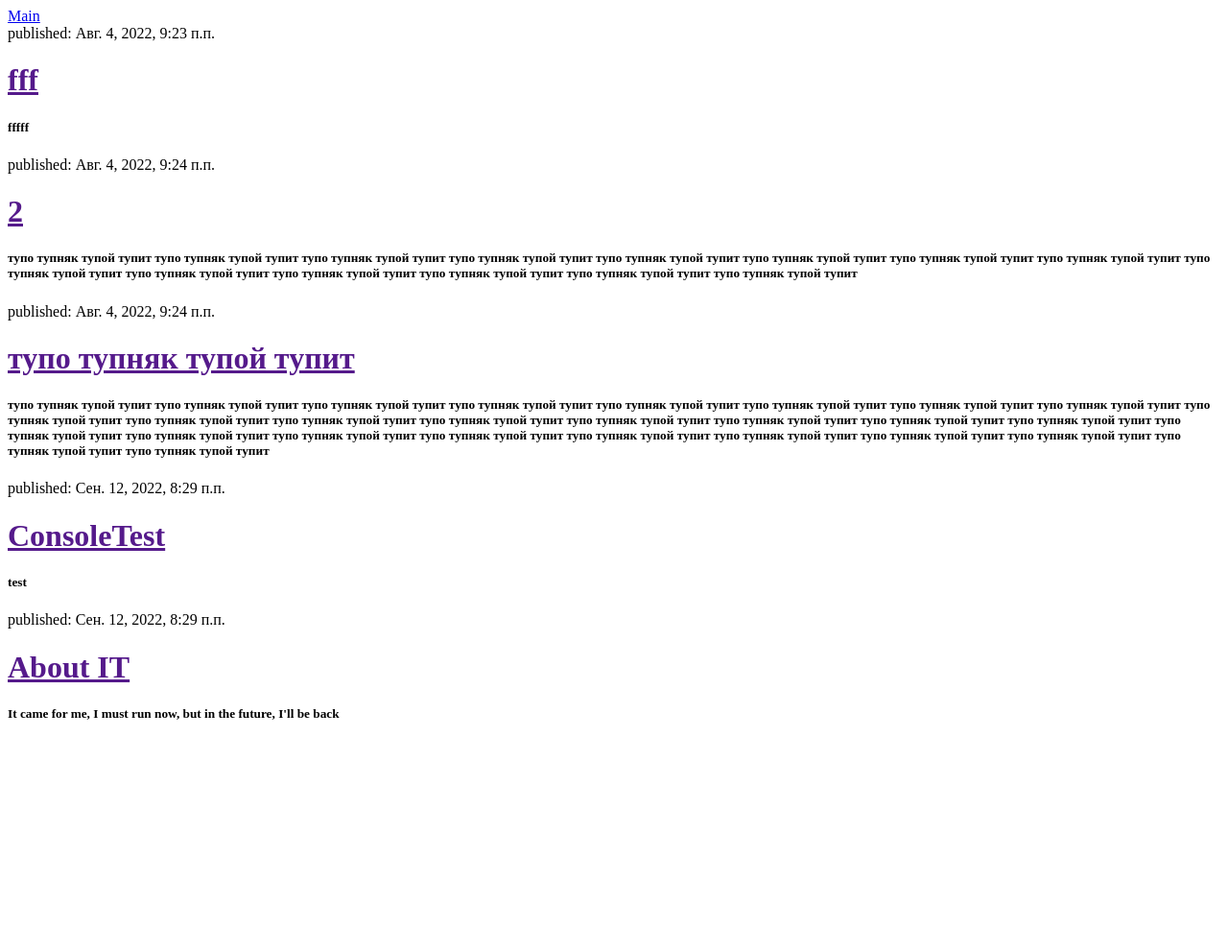
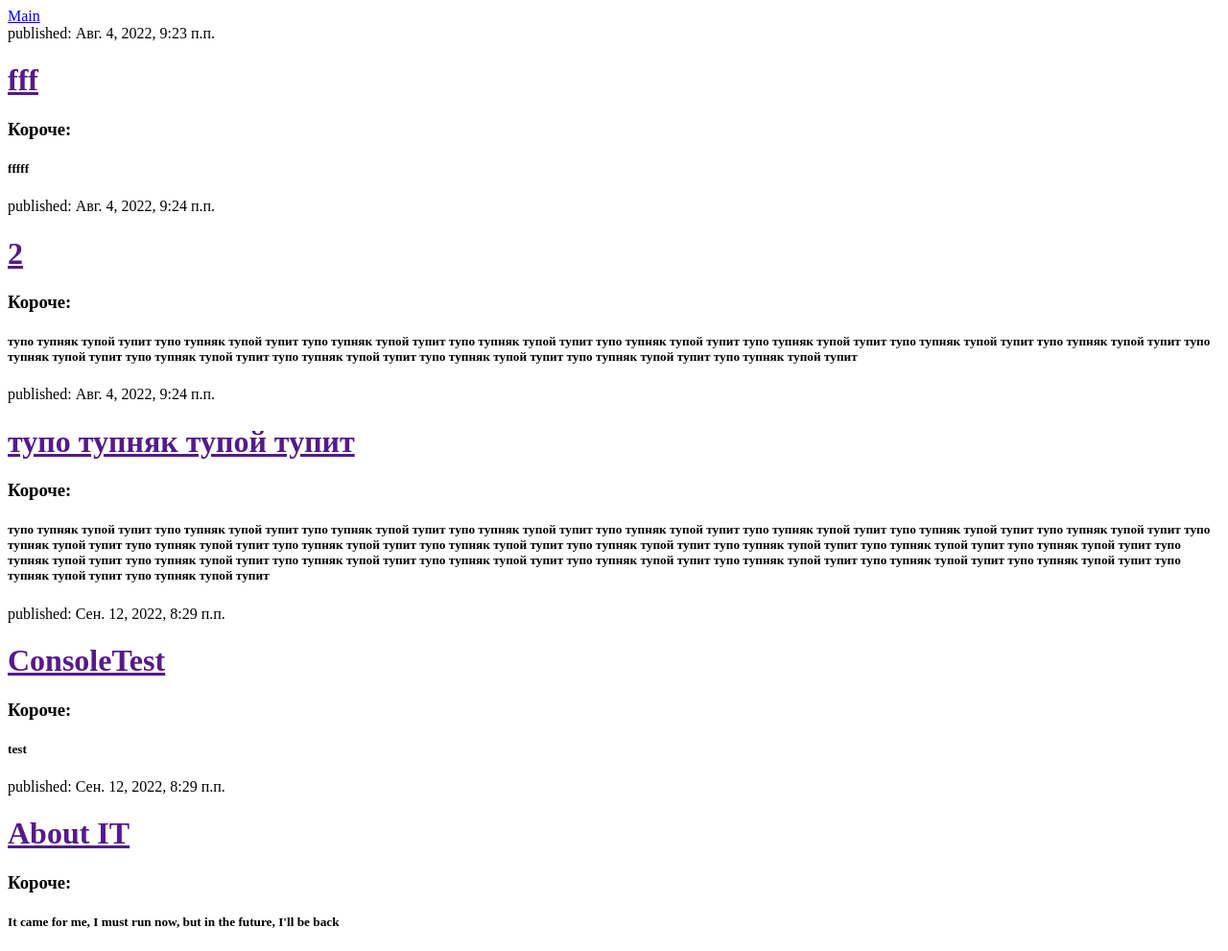
Before and after one commit to Iagainst/DjangoBlog1.0, a Django app: page / in a window 1280 px wide. Shown: the whole page at 96% size. Before the commit the page ends 750 px from the top, so only its background shows below. Run offline with Django 3.2, Linux system fonts and the light colour scheme; data comes from the database, SQL or seed files in the repository.

Commit message:
testingPAW

```diff
--- a/blog/templates/blog/post_list.html
+++ b/blog/templates/blog/post_list.html
@@ -11,6 +11,7 @@
                 <div>
                     <h7> published: {{ post.published_date }} </h7>
                     <h1><a href="">{{post.title}}</a></h1>
+                    <h3>Короче:</h3>
                     <h5>{{ post.text|linebreaksbr }}</h5>
                 </div>
             {% endfor %}
```
